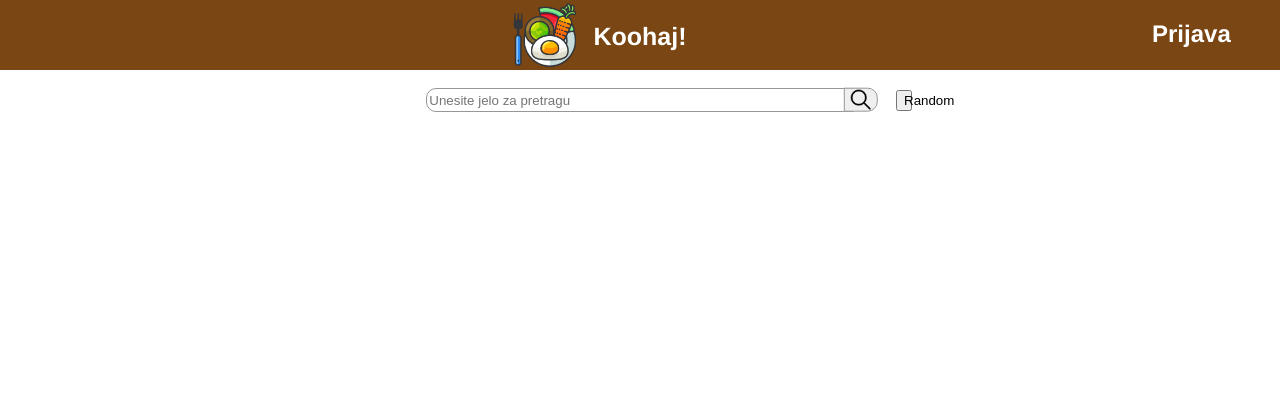
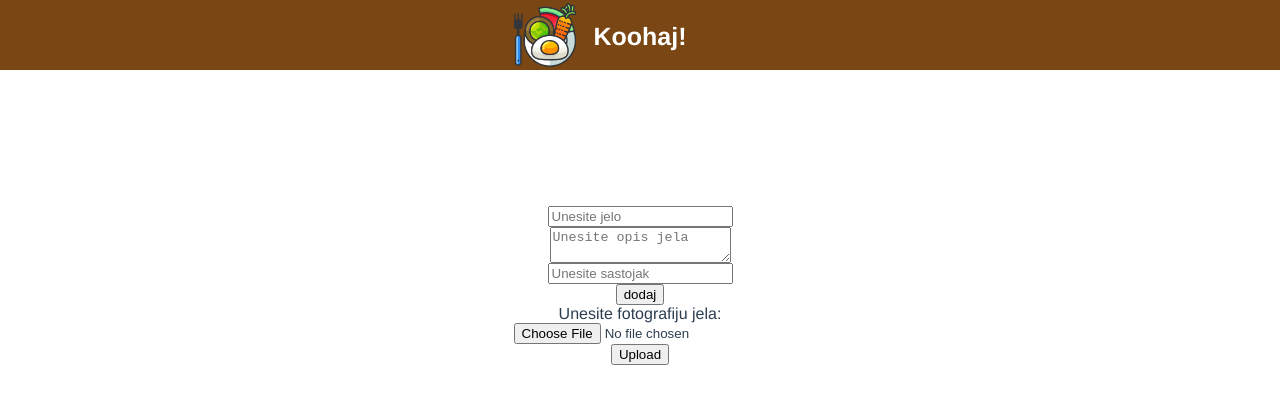
Before and after one commit to R0b34t0/Koohaj, a Vue app: page / in a window 1280 px wide. Shown: the top 404 px of the page. Built offline with nearby package versions, Linux system fonts and the light colour scheme.

Commit message:
dodan opis kuhanja i uređen stil

```diff
--- a/src/App.vue
+++ b/src/App.vue
@@ -6,8 +6,8 @@
   <router-view/> -->
   <div id="nav">
     <Navbar />
-    <Home />
-    <!-- <Unos /> -->
+   <!-- <Home / -->>
+    <Unos />
   </div>
 
 </template>
@@ -23,7 +23,7 @@ export default {
     components:{
     Navbar,
     Home,
-    Unos,// izbrisat
+    Unos,
   },
 
 }
--- a/src/components/Unos.vue
+++ b/src/components/Unos.vue
@@ -97,11 +97,14 @@ export default {
 
 <style>
 .unos {
+  margin-top: 150px;
   display: flex;
   flex-direction: column;
   width: 173px;
   justify-content: center;
   align-items: center;
   align-self: center;
+  margin-left: auto;
+  margin-right: auto;
 }
 </style>
--- a/src/views/Meals.vue
+++ b/src/views/Meals.vue
@@ -13,6 +13,9 @@
         <div if="isClicked" :class="[isClicked ? 'clickedText' : '']" v-for="recipe in test[1].sastojci" :key="recipe">
           {{recipe}}
           </div>
+          <p class="opisKuhanja" v-if="isClicked">
+            {{test[1].opisKuhanja}}
+            </p>
         </div>
         </li>
     </div>
@@ -83,6 +86,13 @@ export default {
 </script>
 
 <style>
+
+.opisKuhanja{
+position: absolute;
+top: 0px;
+right: 0px;
+
+}
 
 .listStyle {
   position: relative;
```
